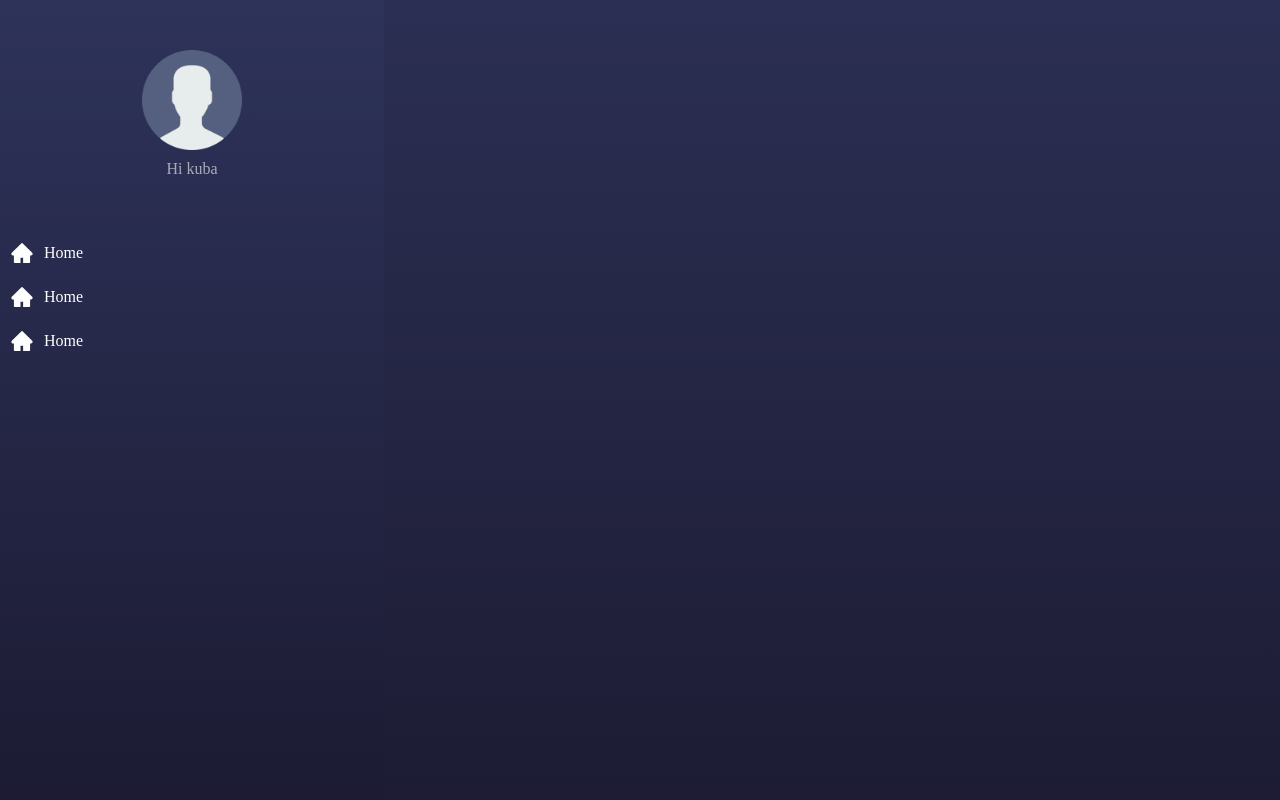
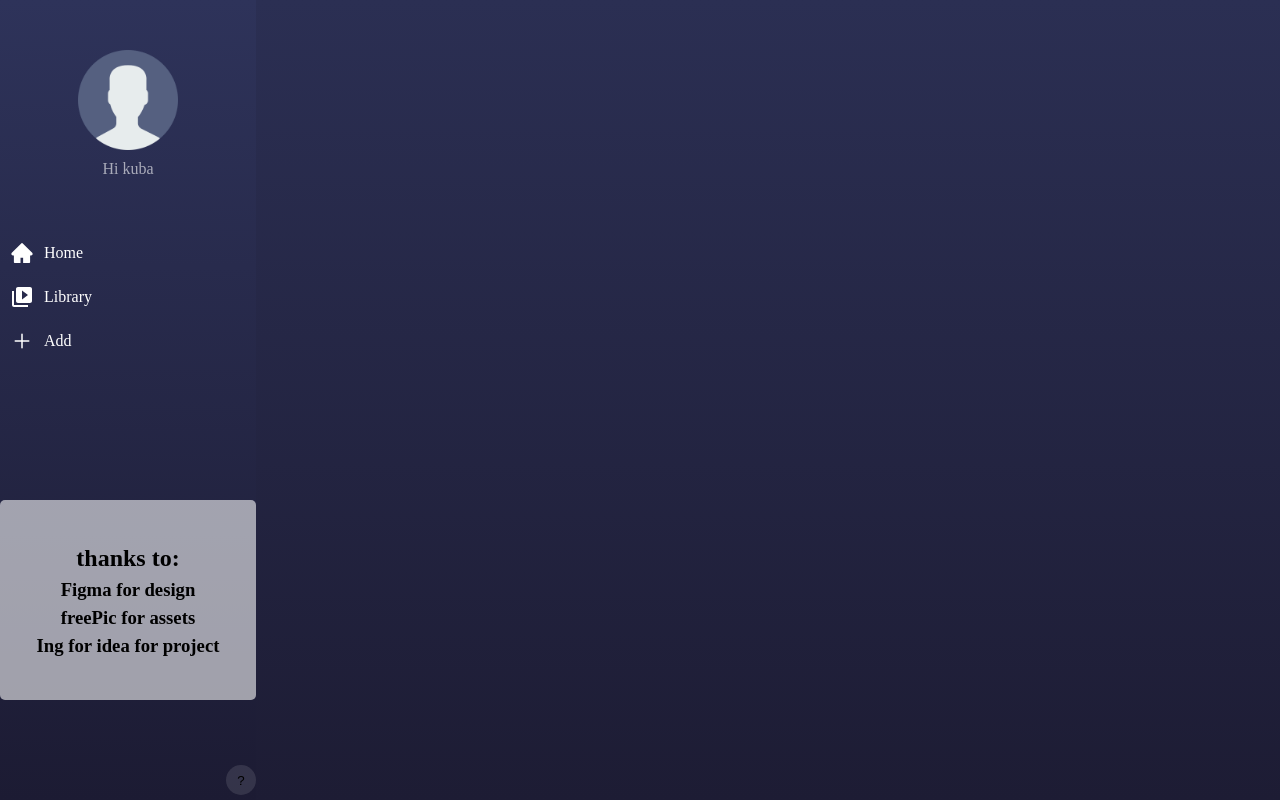
Before and after one commit to JackTheFullDev/tutorialApp, a React (Vite) app: page / in a window 1280 px wide. Built offline with nearby package versions, Linux system fonts and the light colour scheme.

Commit message:
thanks-div-nav

```diff
--- a/src/components/feature/Navigation.css
+++ b/src/components/feature/Navigation.css
@@ -2,7 +2,7 @@
 {
     background: linear-gradient(#2E335A, #1C1B33);
     position: fixed;
-    inset: 0 70% 0 0;
+    inset: 0 80% 0 0;
     color: rgba(255, 255, 255, 0.6);
     display: flex;
     flex-direction: column;
@@ -41,3 +41,44 @@
 {
     text-align: center;
 }
+
+.thanks-to
+{
+    position: absolute;
+    bottom: 5px;
+    right: 0;
+}
+.thanks-to button
+{
+    border-radius: 50%;
+    width: 30px;
+    height: 30px;
+    border-style: none;
+    background-color: rgba(255, 255, 255, 0.11);
+}
+.thanks-to button:hover
+{
+    background-color: #48CB3D;
+    cursor: pointer;
+    color: whitesmoke;
+    transition: .5s ease-in-out ;
+    transform: rotate(360deg);
+    font-size: 20px;
+}
+.thanks-div{
+
+    background-color: rgba(255, 255, 255, 0.582);
+    color: black;
+    border-radius: 5px;
+    text-align: center;
+    min-height: 25%;
+    display: flex;
+    flex-direction: column;
+    align-items: center;
+    justify-content: center;
+    position: absolute;
+    bottom: 100px;
+    right: 0;
+    left: 0;
+
+}
--- a/src/components/feature/Navigation.jsx
+++ b/src/components/feature/Navigation.jsx
@@ -31,20 +31,30 @@ function Naviagation ()
           <li>
             <div className="naviagation-content">
             <Link to="/">
-                <AiFillHome style={iconStyle}/>
-                <p>Home</p>
+                <MdVideoLibrary style={iconStyle}/>
+                <p>Library</p>
                 </Link>
             </div>
           </li>
           <li>
             <div className="naviagation-content">
             <Link to="/">
-                <AiFillHome style={iconStyle}/>
-                <p>Home</p>
+                <IoAdd style={iconStyle}/>
+                <p>Add</p>
                 </Link>
             </div>
           </li>
         </ul>
+        <div className="thanks-div">
+            <h1>thanks to:</h1>
+            <h3>Figma for design</h3>
+            <h3>freePic for assets</h3>
+            <h3>Ing for idea for project</h3>
+
+          </div>
+        <div className="thanks-to">
+          <button>?</button>
+        </div>
         </section>
     )
 }
```
